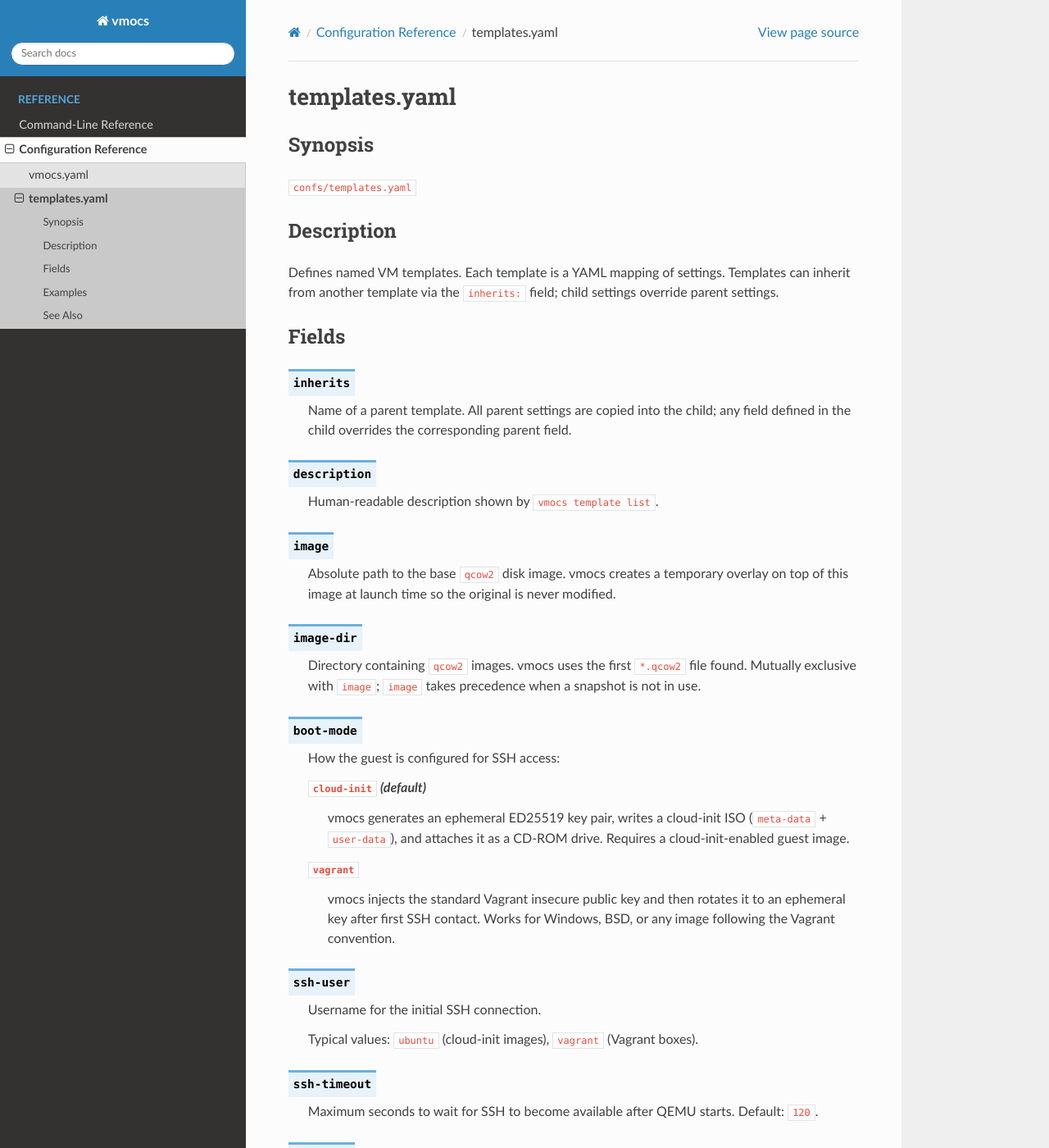
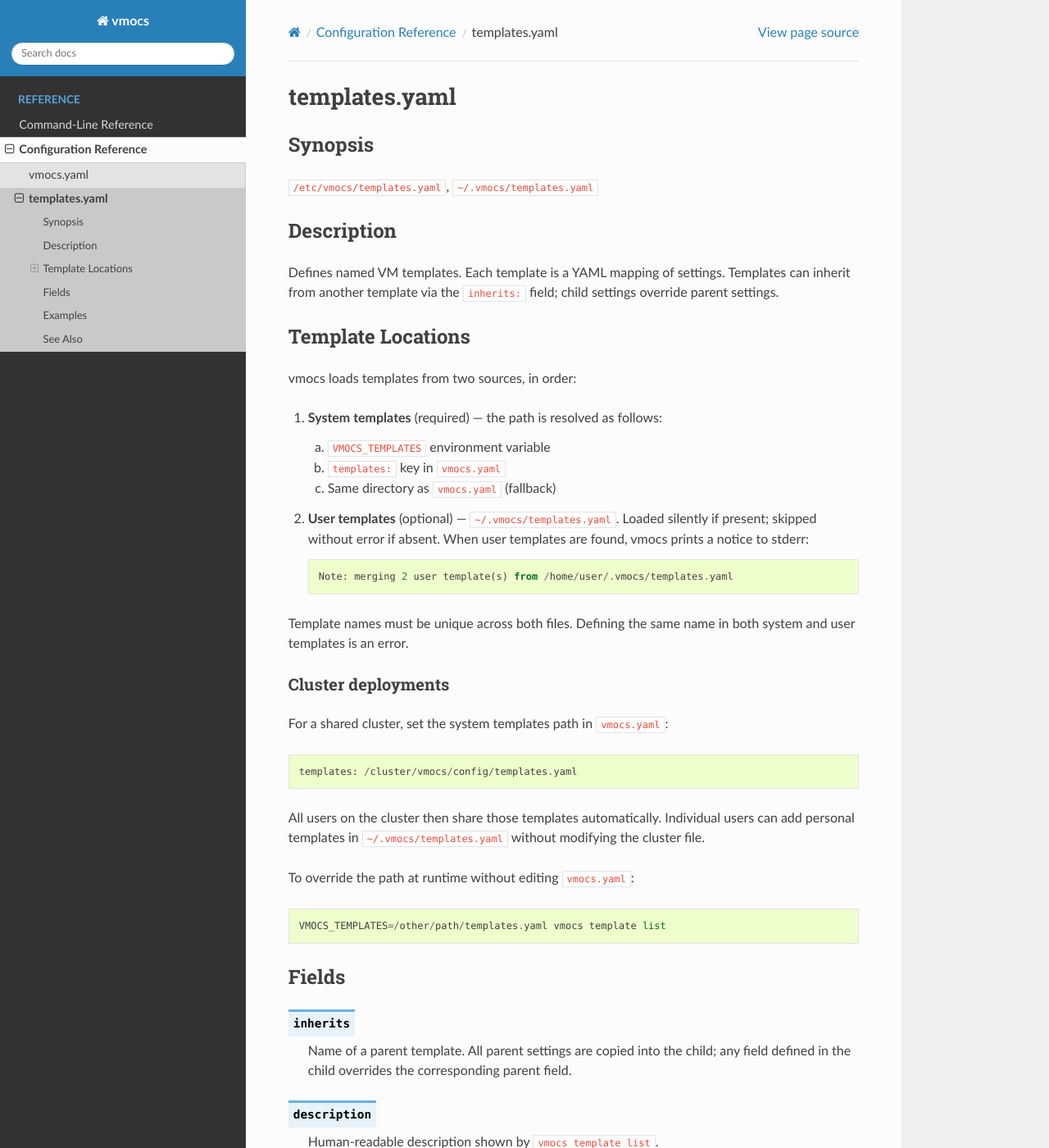
Before and after one commit to naveenrajm7/vmocs, a Sphinx documentation site: the page built from docs/source/manpages/man5/templates.yaml.rst, in a window 1280 px wide and 1400 px high. Shown: the whole window at 82% size. Built offline with Sphinx 7.4.7 and the Read the Docs theme 3.1.0, drawn with Linux system fonts in a browser that asks for light colours.

Commit message:
docs: document two-level template system and templates: config key
Co-Authored-By: Claude Sonnet 4 <noreply@anthropic.com>

```diff
--- a/docs/source/manpages/man5/templates.yaml.rst
+++ b/docs/source/manpages/man5/templates.yaml.rst
@@ -6,7 +6,7 @@ templates.yaml
 Synopsis
 --------
 
-``confs/templates.yaml``
+``/etc/vmocs/templates.yaml``, ``~/.vmocs/templates.yaml``
 
 Description
 -----------
@@ -14,6 +14,41 @@ Description
 Defines named VM templates.  Each template is a YAML mapping of settings.
 Templates can inherit from another template via the ``inherits:`` field;
 child settings override parent settings.
+
+Template Locations
+------------------
+
+vmocs loads templates from two sources, in order:
+
+1. **System templates** (required) — the path is resolved as follows:
+
+   a. ``VMOCS_TEMPLATES`` environment variable
+   b. ``templates:`` key in ``vmocs.yaml``
+   c. Same directory as ``vmocs.yaml`` (fallback)
+
+2. **User templates** (optional) — ``~/.vmocs/templates.yaml``.
+   Loaded silently if present; skipped without error if absent.
+   When user templates are found, vmocs prints a notice to stderr::
+
+      Note: merging 2 user template(s) from /home/user/.vmocs/templates.yaml
+
+Template names must be unique across both files.  Defining the same name in
+both system and user templates is an error.
+
+Cluster deployments
+~~~~~~~~~~~~~~~~~~~
+
+For a shared cluster, set the system templates path in ``vmocs.yaml``::
+
+   templates: /cluster/vmocs/config/templates.yaml
+
+All users on the cluster then share those templates automatically.  Individual
+users can add personal templates in ``~/.vmocs/templates.yaml`` without
+modifying the cluster file.
+
+To override the path at runtime without editing ``vmocs.yaml``::
+
+   VMOCS_TEMPLATES=/other/path/templates.yaml vmocs template list
 
 Fields
 ------
```
Also changed, not shown: docs/source/manpages/man5/vmocs.yaml.rst (+19 -0 lines).
